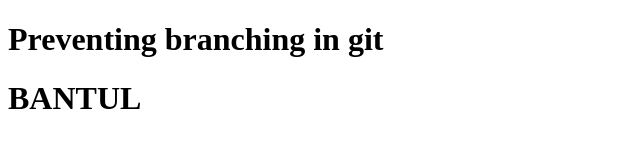
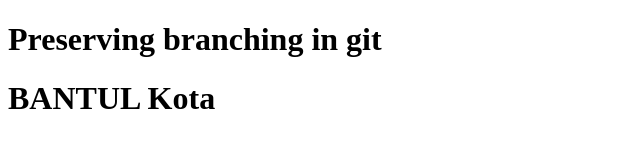
Before and after one commit to SanCross354/cobaGit, a plain HTML site: page index.html in a window 1280 px wide. Shown: the whole page, without its empty margins (0-640 px from the left). Drawn offline with Linux system fonts and the light colour scheme.

Commit message:
Adding new sentences

```diff
--- a/index.html
+++ b/index.html
@@ -3,10 +3,10 @@
   <head>
     <meta charset="UTF-8" />
     <meta name="viewport" content="width=device-width, initial-scale=1.0" />
-    <title>Document</title>
+    <title>Hoiyahh Document</title>
   </head>
   <body>
-    <h1>Preventing branching in git</h1>
-    <h1>BANTUL</h1>
+    <h1>Preserving branching in git</h1>
+    <h1>BANTUL Kota</h1>
   </body>
 </html>
```
